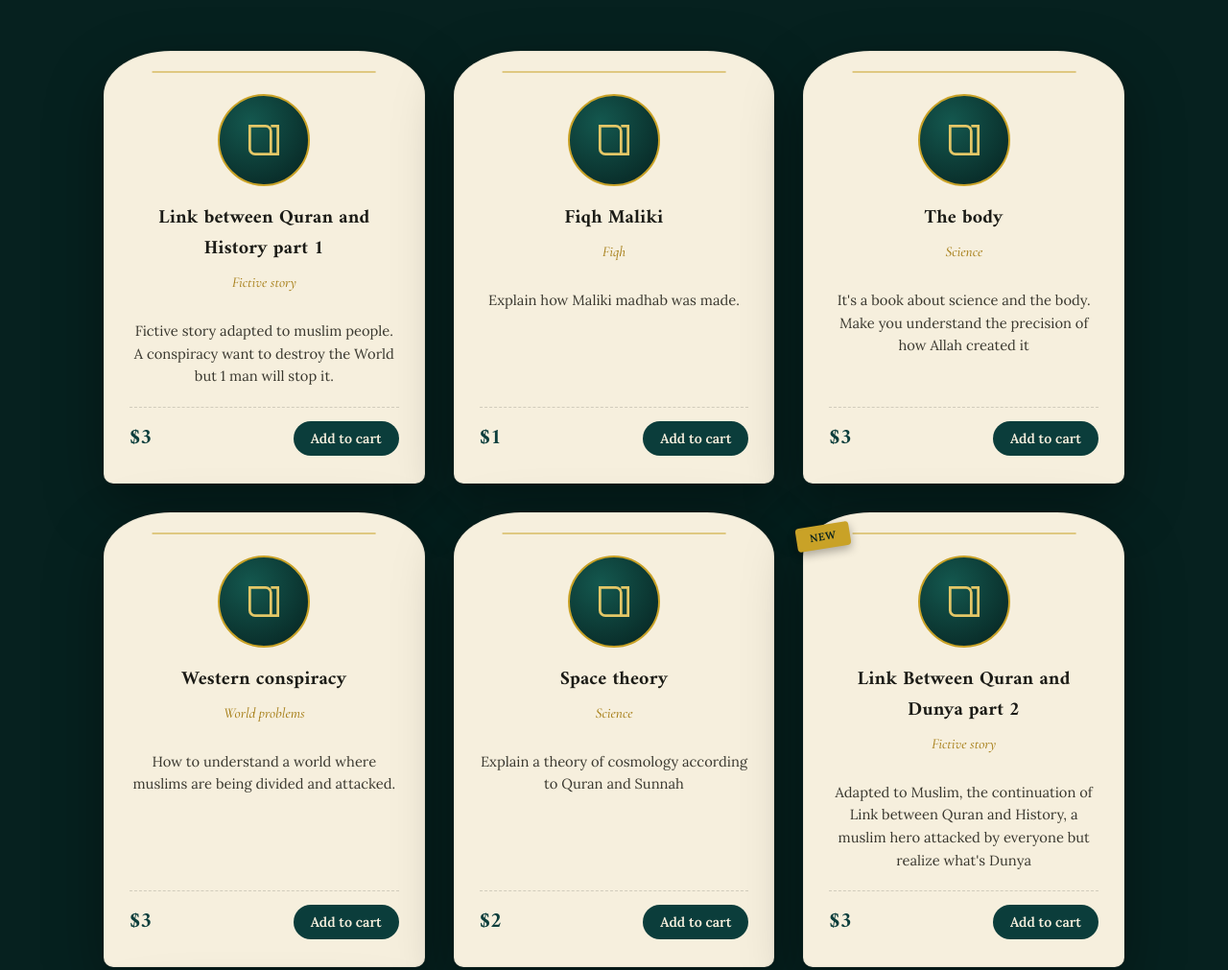
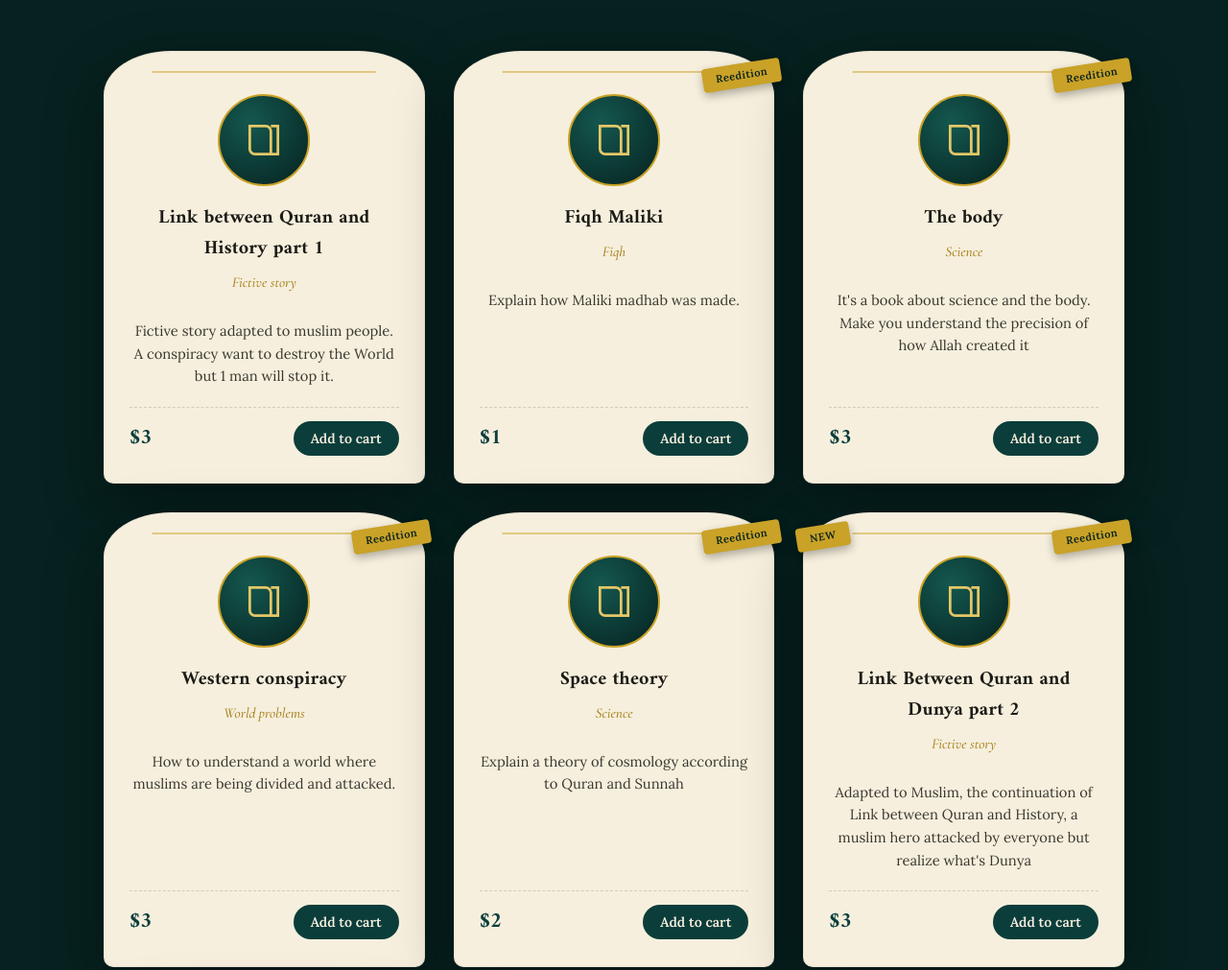
Before and after one commit to Dawahpioneer/Ebook, a plain HTML site: page index.html in a window 1280 px wide. Shown: the part 2178-3189 px from the top of the page at 96% size. Drawn offline with nearby package versions, Linux system fonts and the light colour scheme; a web font is replaced by a local one.

Commit message:
Update index.html

```diff
--- a/index.html
+++ b/index.html
@@ -274,6 +274,19 @@
   .new-badge{
     position:absolute;
     top:12px; left:-8px;
+    background:var(--gold-500);
+    color:var(--emerald-950);
+    font-family:'Lora'; font-weight:700; font-size:0.68rem;
+    letter-spacing:0.05em;
+    padding:4px 14px;
+    border-radius:4px;
+    transform:rotate(-9deg);
+    box-shadow:0 4px 10px rgba(0,0,0,0.3);
+    z-index:3;
+  }
+  .reedition-badge{
+    position:absolute;
+    top:12px; right:-8px;
     background:var(--gold-500);
     color:var(--emerald-950);
     font-family:'Lora'; font-weight:700; font-size:0.68rem;
@@ -808,12 +821,12 @@
 <script>
   const books = [
     { id:'b1', title:"Link between Quran and History part 1", cat:"Fictive story", desc:"Fictive story adapted to muslim people. A conspiracy want to destroy the World but 1 man will stop it. ", price:3, isNew:false },
-    { id:'b2', title:"Fiqh Maliki", cat:"Fiqh", desc:"Explain how Maliki madhab was made. ", price:1, isNew:false },
-    { id:'b3', title:"The body", cat:"Science", desc:"It's a book about science and the body. Make you understand the precision of how Allah created it", price:3, isNew:false },
-    { id:'b4', title:"Western conspiracy", cat:"World problems", desc:"How to understand a world where muslims are being divided and attacked. ", price:3, isNew:false },
-    { id:'b5', title:"Space theory", cat:"Science", desc:"Explain a theory of cosmology according to Quran and Sunnah", price:2, isNew:false },
-    { id:'b6', title:"Link Between Quran and Dunya part 2", cat:"Fictive story", desc:"Adapted to Muslim, the continuation of Link between Quran and History, a muslim hero attacked by everyone but realize what's Dunya", price:3, isNew:true },
-    { id:'b7', title:"The begining of Universe in Islam", cat:"Islamic science", desc:"Explain how Allah create humanity and Universe", price:2, isNew:true },
+    { id:'b2', title:"Fiqh Maliki", cat:"Fiqh", desc:"Explain how Maliki madhab was made. ", price:1, isNew:false, isReedition:true },
+    { id:'b3', title:"The body", cat:"Science", desc:"It's a book about science and the body. Make you understand the precision of how Allah created it", price:3, isNew:false, isReedition:true },
+    { id:'b4', title:"Western conspiracy", cat:"World problems", desc:"How to understand a world where muslims are being divided and attacked. ", price:3, isNew:false, isReedition:true },
+    { id:'b5', title:"Space theory", cat:"Science", desc:"Explain a theory of cosmology according to Quran and Sunnah", price:2, isNew:false, isReedition:true },
+    { id:'b6', title:"Link Between Quran and Dunya part 2", cat:"Fictive story", desc:"Adapted to Muslim, the continuation of Link between Quran and History, a muslim hero attacked by everyone but realize what's Dunya", price:3, isNew:true, isReedition:true },
+    { id:'b7', title:"The begining of Universe in Islam", cat:"Islamic science", desc:"Explain how Allah create humanity and Universe", price:2, isNew:true, isReedition:true },
   ];
 
   const ayatMarquee = [
@@ -829,6 +842,7 @@
   grid.innerHTML = books.map(b => `
     <div class="book-card">
       ${b.isNew ? '<span class="new-badge">NEW</span>' : ''}
+      ${b.isReedition ? '<span class="reedition-badge">Reedition</span>' : ''}
       <div class="arch-motif"></div>
       <div class="book-cover">${bookIcon}</div>
       <h3>${b.title}</h3>
```
